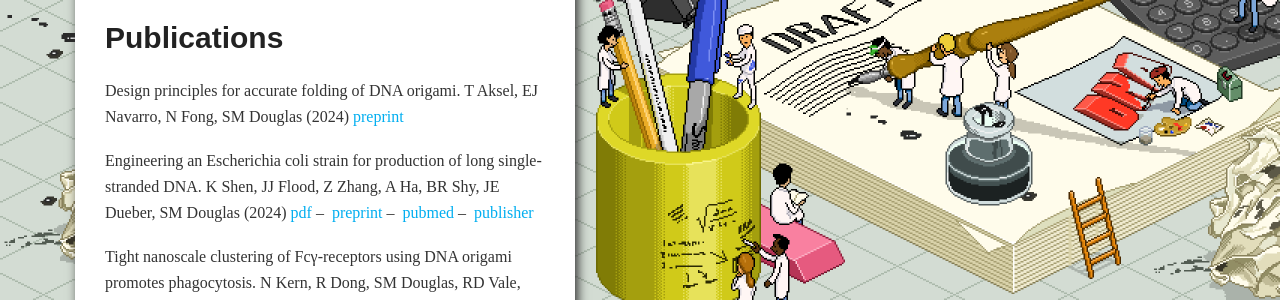
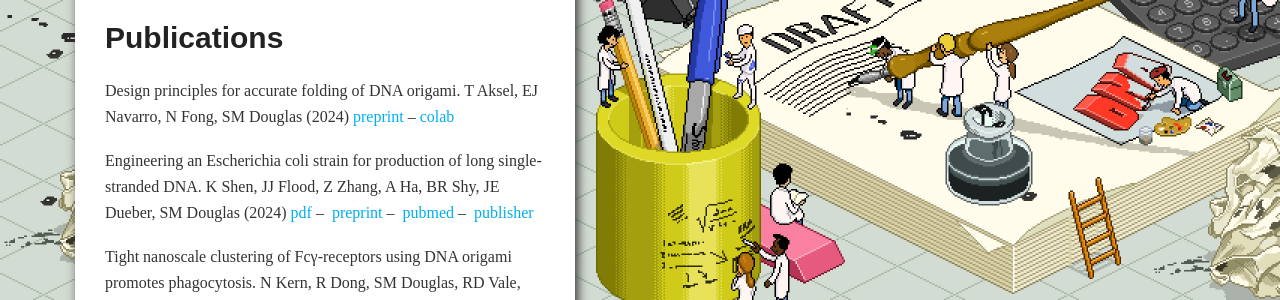
Before and after one commit to douglaslab/bionano.ucsf.edu, a Jekyll site: the page built from publications.html, in a window 1280 px wide. Shown: the part 242-542 px from the top of the page. Built offline with Jekyll 4.4.1, drawn with Linux system fonts in a browser that asks for light colours; nearby versions of some CDN libraries.

Commit message:
Update publications.html

```diff
--- a/publications.html
+++ b/publications.html
@@ -7,7 +7,7 @@ description: Publications by the Douglas Lab at the University of California San
 ---
 <h1>Publications</h1>
 
-<p id="autobreak-2024">Design principles for accurate folding of DNA origami. T Aksel, EJ Navarro, N Fong, SM Douglas (2024) <a target="_blank" href="https://www.biorxiv.org/content/10.1101/2024.03.18.585609v1">preprint</a>
+<p id="autobreak-2024">Design principles for accurate folding of DNA origami. T Aksel, EJ Navarro, N Fong, SM Douglas (2024) <a target="_blank" href="https://www.biorxiv.org/content/10.1101/2024.03.18.585609v1">preprint</a>&nbsp;&ndash;&nbsp;<a target="_blank" hfre="https://colab.research.google.com/drive/1oavYcHN08N5lSMS1i5dtf-f3-j8dEe0-">colab</a>
 </p>
 
 <p id="escaf-2024">Engineering an Escherichia coli strain for production of long single-stranded DNA. K Shen, JJ Flood, Z Zhang, A Ha, BR Shy, JE Dueber, SM Douglas (2024)
```
